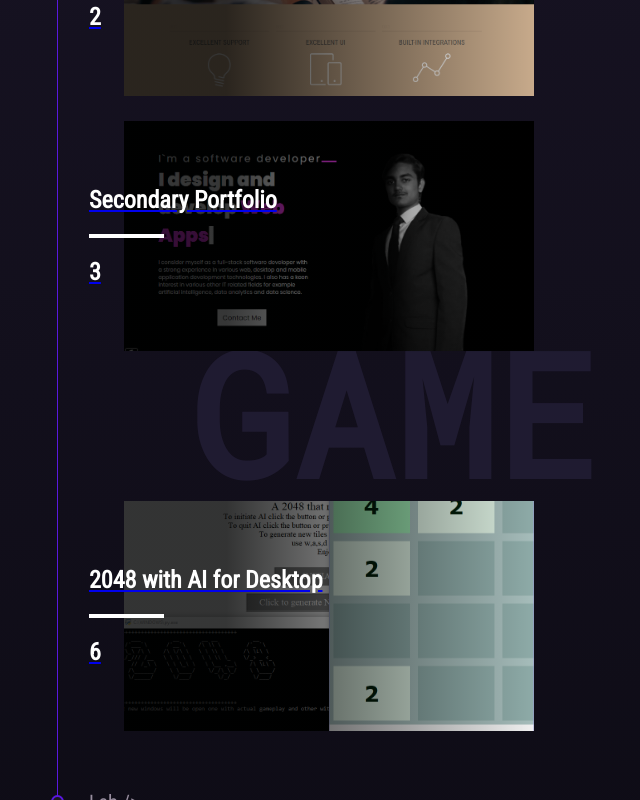
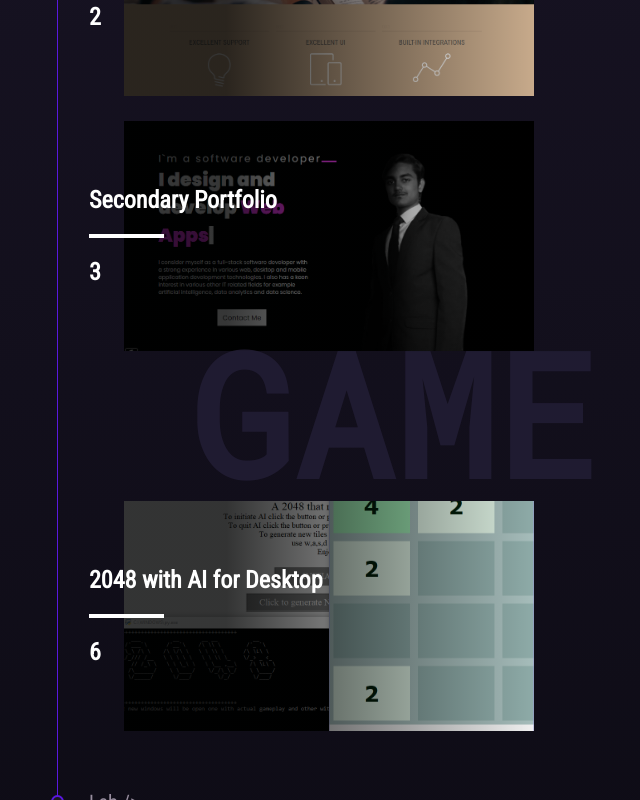
Before and after one commit to HuzaifaInshal/react_portfolio, a React (Create React App) app: page /home in a window 1280 px wide. Shown: the part 1460-2260 px from the top of the page, without its empty margins (167-807 px from the left). Built offline with nearby package versions, Linux system fonts and the light colour scheme.

Commit message:
final2.0

```diff
--- a/src/App.css
+++ b/src/App.css
@@ -11,7 +11,7 @@ html{
 }
 *{
   font-family: 'Roboto Condensed', sans-serif;
-  cursor: none;
+  /* cursor: none; */
 }
 body{
   overflow-x: hidden;
@@ -665,13 +665,14 @@ animation-play-state: running; /* can be set dynamically to pause mid animation*
   margin-top: 25px;
 }
 
-.webHolder2{
+.card-item{
   margin-left: 35px;
   height: max-content;
   width: max-content;
   background-repeat: no-repeat;
   background-size: cover;
   background-position: center;
+	transition: transform .2s;
   /* background-attachment: fixed; */
   height: 230px;
   width: 410px;
@@ -680,8 +681,10 @@ animation-play-state: running; /* can be set dynamically to pause mid animation*
   flex-direction: column;
   justify-content: center;
   position: relative;
+  pointer-events: auto;
+  cursor: pointer;
 }
-.webHolder2::before {
+.card-item::before {
   content: "";
   height: 100%;
   width: 100%;
@@ -721,11 +724,14 @@ background: linear-gradient(90deg, rgba(0,1,1,0.79) 25%, rgba(111,108,108,0) 100
   margin-top: -200px;
   box-sizing: border-box;
 }
-.openBtn2{
+.openBtn2:hover{
   color: white;
 }
 .openBtn{
   display: none;
+}
+.openBtn2{
+  color: #494949;
 }
 @media only screen and (max-width:750px){
   .openBtn{
@@ -735,3 +741,50 @@ background: linear-gradient(90deg, rgba(0,1,1,0.79) 25%, rgba(111,108,108,0) 100
     display: none;
   }
 }
+.reduce{
+  text-decoration: none;
+  color: inherit;
+}
+.over{
+  height: 100vh;
+  width: 100vw;
+  display: flex;
+  flex-direction: column;
+  justify-content: center;
+  gap: 30px;
+  align-items: center;
+  position: fixed;
+  background-color: black;
+  z-index: 16;
+}
+.cross{
+  position: absolute;
+  right: 50px;
+  top: 35px;
+}
+
+.container{
+	display: flex;
+	justify-content: space-around;
+	align-items: center;
+	height: 100vh;
+	background-color: #ffb376;
+}
+
+.card{
+	perspective: 350px;
+	transform-style: preserve-3d;
+}
+
+/* .card-item{
+	height: 350px;
+	width: 350px;
+	background-color: #24E33A;
+	transition: transform .2s;
+}
+
+.card-item > img{
+	height: 100%;
+	width: 100%;
+	max-width: 100%;
+} */
--- a/src/components/Lab.jsx
+++ b/src/components/Lab.jsx
@@ -16,7 +16,7 @@ const Lab = () => {
           <h1 className="gridh">Static Sites</h1>
           {lab.map((single)=>{
               if(single.target==="static"){
-              return(<h2 className='grid-items'>{single.name}<img className='grid-items-next' src={single.image}/></h2>)
+              return(<a className='reduce' href={single.link}><h2 className='grid-items'>{single.name}<img className='grid-items-next' src={single.image}/></h2></a>)
               }
             })}
         </div>
@@ -24,7 +24,7 @@ const Lab = () => {
           <h1 className="gridh">Data Dashboards</h1>
           {lab.map((single)=>{
               if(single.target==="dashboard"){
-              return(<h2 className='grid-items'>{single.name}<img className='grid-items-next' src={single.image}/></h2>)
+              return(<a className='reduce' href={single.link}><h2 className='grid-items'>{single.name}<img className='grid-items-next' src={single.image}/></h2></a>)
               }
             })}
         </div>
@@ -32,7 +32,7 @@ const Lab = () => {
           <h1 className="gridh">Jupyter Snaps</h1>
           {lab.map((single)=>{
               if(single.target==="jupyter snippets"){
-              return(<h2 className='grid-items'>{single.name}<img className='grid-items-next' src={single.image}/></h2>)
+              return(<a className='reduce' href={single.link}><h2 className='grid-items'>{single.name}<img className='grid-items-next' src={single.image}/></h2></a>)
               }
             })}
         </div>
--- a/src/components/Navbar.jsx
+++ b/src/components/Navbar.jsx
@@ -1,25 +1,37 @@
 import React from 'react'
-import { useState } from 'react'
+import { useState,useEffect } from 'react'
 
 const Navbar = ({number,visible,onMouseEnter,onMouseLeave, onHover, onLeave}) => {
     number=Number(number)
-    const [current,setCurent] = useState()
-    const openNav =()=>{
-        console.log("clicked");
-        if(current==="flex"){
-            setCurent("none")
-        }else{
-        setCurent("flex")}
+    const [show,setShow] = useState({display:"none"})
+
+  const openNav =()=>{
+      setShow({display:"flex"})
     }
+    const closeNav =()=>{
+      setShow({display:"none"})
+
+  }
+
   return (
     <>
+
+    <div className="over" style={show} onClick={closeNav}>
+    <div className="openBtn"><a className='openBtn2 cross' onClick={closeNav}><i class="fa-solid fa-x "></i></a></div>
+    <a  href="#start" className={`notactive ${number===0 ? 'active' : ''}`}>Start <span>/&gt;</span></a>
+    <a  href="#work" className={`notactive ${number===1 ? 'active' : ''}`}>Work <span>/&gt;</span></a>
+    <a  href="#lab" className={`notactive ${number===2 ? 'active' : ''}`}>Lab <span>/&gt;</span></a>
+    <a  href="#about" className={`notactive ${number===3 ? 'active' : ''}`}>About <span>/&gt;</span></a>
+    <a  href="#contact" className={`notactive ${number===4 ? 'active' : ''}`}>Contact <span>/&gt;</span></a>
+
+    </div>
     <nav style={visible ? { height: "80px" } : {height: "0px" }} onMouseEnter={onMouseEnter} onMouseLeave={onMouseLeave}>
         <div className="logoHolder" onMouseEnter={onHover} onMouseLeave={onLeave}>
            <span className='logoSpan'>&lt;</span> <h1 className="logo">huzaifa</h1><span className='logoSpan'>/&gt;</span>
         </div>
 
-        <div className="linksHolder" style={{display:current}}>
-            <ul >
+        <div className="linksHolder">
+            <ul>
                 <li onMouseEnter={onHover} onMouseLeave={onLeave}>
                     <a  href="#start" className={`notactive ${number===0 ? 'active' : ''}`}>Start <span>/&gt;</span></a>
                 </li>
--- /dev/null
+++ b/src/components/Test.jsx
@@ -0,0 +1,33 @@
+import React, { useState } from 'react';
+import image from "./ytmusic.png"
+
+const CardComponent = () => {
+  const [rotation, setRotation] = useState({ offsetX: 0, offsetY: 0 });
+
+  const rotate = (e) => {
+    const cardItem = e.currentTarget.querySelector(".card-item");
+    const force = 5;
+    const offsetY = -(e.nativeEvent.offsetY - cardItem.offsetHeight / 2) / force;
+    const offsetX = (e.nativeEvent.offsetX - cardItem.offsetWidth / 2) / force;
+    setRotation({ offsetX, offsetY });
+  };
+
+  const clearRotate = (e) => {
+    if (e.target.classList.contains("card")) {
+      const cardItem = e.currentTarget.querySelector(".card-item");
+      setRotation({ offsetX: 0, offsetY: 0 });
+    }
+  };
+
+  return (
+    <div>
+      <div className="card"  onMouseMove={rotate} onMouseLeave={clearRotate}>
+        <div className="card-item" style={{ transform: `rotateX(${rotation.offsetY}deg) rotateY(${rotation.offsetX}deg)` }}>
+            <img src={image} alt="hello" />
+        </div>
+      </div>
+    </div>
+  );
+};
+
+export default CardComponent;
--- a/src/components/Work.jsx
+++ b/src/components/Work.jsx
@@ -1,8 +1,40 @@
-import React from 'react'
+import React,{useState} from 'react'
 import { data } from '../work'
 
 
 const Work = () => {
+  const [rotations, setRotations] = useState([]);
+
+  const handleMouseEnter = (index) => {
+    setRotations((prevRotations) => {
+      const updatedRotations = [...prevRotations];
+      updatedRotations[index] = { offsetX: 0, offsetY: 0 };
+      return updatedRotations;
+    });
+  };
+
+  const handleMouseMove = (index, e) => {
+    const cardItem = e.currentTarget.querySelector(".card-item");
+    const force = 5;
+    const offsetY = -(e.nativeEvent.offsetY - cardItem.offsetHeight / 2) / force;
+    const offsetX = (e.nativeEvent.offsetX - cardItem.offsetWidth / 2) / force;
+
+    setRotations((prevRotations) => {
+      const updatedRotations = [...prevRotations];
+      updatedRotations[index] = { offsetX, offsetY };
+      return updatedRotations;
+    });
+  };
+
+  const handleMouseLeave = (index) => {
+    setRotations((prevRotations) => {
+      const updatedRotations = [...prevRotations];
+      updatedRotations[index] = { offsetX: 0, offsetY: 0 };
+      return updatedRotations;
+    });
+  };
+
+
   return (
     <section id='work' className="work">
             <div style={{"height":"300%"}} className="holder">
@@ -15,7 +47,9 @@ const Work = () => {
           <div className="webHolder">
             {data.map((single)=>{
               if(single.target==="web"){
-              return(<a href={single.link}><div className="webHolder2" style={{ backgroundImage: `url(${single.image})` }}>
+              return(<a key={single.id} className="reduce card" href={single.link} onMouseEnter={() => handleMouseEnter(single.id)}
+              onMouseMove={(e) => handleMouseMove(single.id, e)}
+              onMouseLeave={() => handleMouseLeave(single.id)}><div className="card-item" style={{ backgroundImage: `url(${single.image})` ,  transform: `rotateX(${rotations[single.map]?.offsetY/2 || 0}deg) rotateY(${rotations[single.id]?.offsetX/2 || 0}deg)`}}>
                 <h1 className="wor-tits">{single.name}</h1>
                 <div className="line-break"></div>
                 <h1 className="wor-tits2">{single.id}</h1>
@@ -27,7 +61,9 @@ const Work = () => {
           <div className="gameHolder">
           {data.map((single)=>{
               if(single.target==="game"){
-              return(<a href={single.link}><div className="webHolder2" style={{ backgroundImage: `url(${single.image})` }}>
+              return(<a key={single.id} className="reduce card" href={single.link} onMouseEnter={() => handleMouseEnter(single.id)}
+              onMouseMove={(e) => handleMouseMove(single.id, e)}
+              onMouseLeave={() => handleMouseLeave(single.id)}><div className="card-item" style={{ backgroundImage: `url(${single.image})` ,  transform: `rotateX(${rotations[single.map]?.offsetY/2 || 0}deg) rotateY(${rotations[single.id]?.offsetX/2 || 0}deg)`}}>
                 <h1 className="wor-tits">{single.name}</h1>
                 <div className="line-break"></div>
                 <h1 className="wor-tits2">{single.id}</h1>
--- a/src/index.js
+++ b/src/index.js
@@ -3,11 +3,13 @@ import ReactDOM from 'react-dom/client';
 import './index.css';
 import App from './App';
 import reportWebVitals from './reportWebVitals';
+import CardComponent from './components/Test';
 
 const root = ReactDOM.createRoot(document.getElementById('root'));
 root.render(
   <React.StrictMode>
     <App />
+    {/* <CardComponent/> */}
   </React.StrictMode>
 );
 
```
Also changed, not shown: src/components/ytmusic.png (added).
